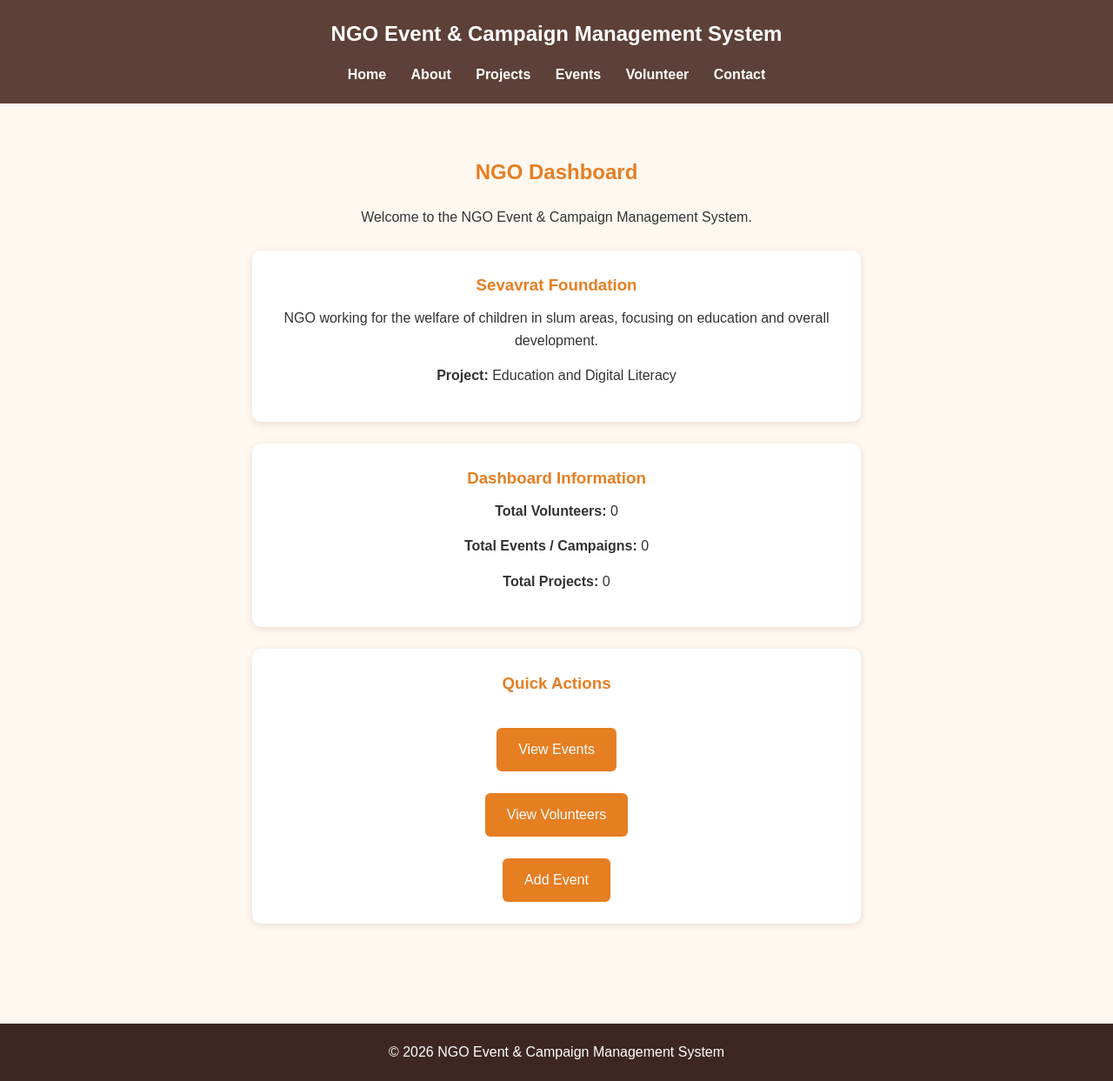
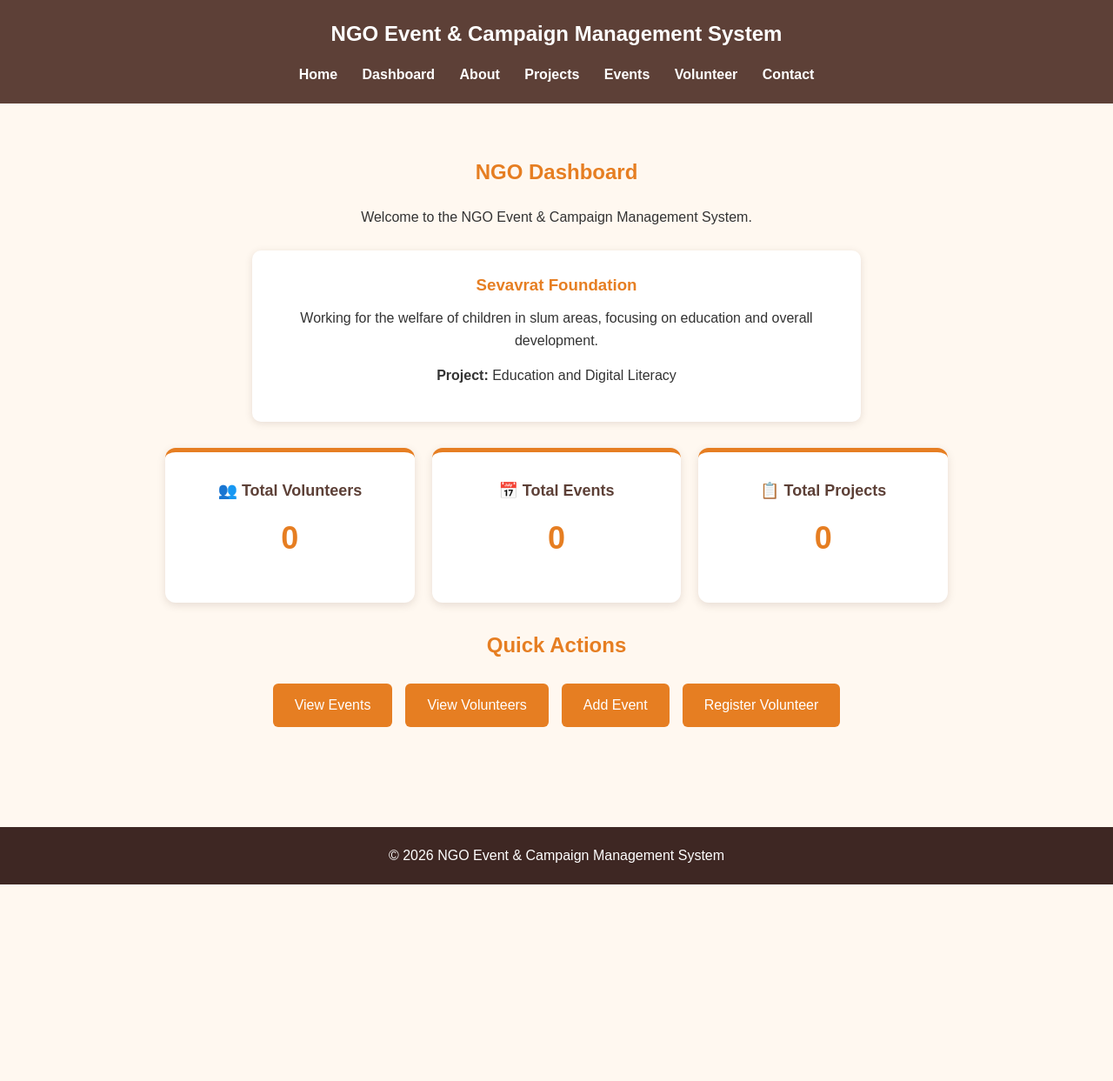
Before and after one commit to kamthesurbhi-byte/NGO_Event_Campaign_Management_System, a Flask app: page /dashboard in a window 1280 px wide. Shown: the whole page at 87% size. After the commit the page ends 1017 px from the top, so only its background shows below. Run offline with Flask 3, Linux system fonts and the light colour scheme; data that the repository does not hold is empty.

Commit message:
Add Dashboard navigation to all pages

```diff
--- a/static/css/style.css
+++ b/static/css/style.css
@@ -204,3 +204,53 @@ footer {
         padding: 40px 15px;
     }
 }
+
+/* Dashboard Statistics Cards */
+.dashboard-stats {
+    display: grid;
+    grid-template-columns: repeat(3, 1fr);
+    gap: 20px;
+    margin: 30px auto;
+    max-width: 900px;
+}
+
+.stat-card {
+    background: #FFFFFF;
+    padding: 30px 20px;
+    border-radius: 12px;
+    box-shadow: 0 3px 10px rgba(93, 64, 55, 0.15);
+    border-top: 5px solid #E67E22;
+    text-align: center;
+}
+
+.stat-card h3 {
+    color: #5D4037;
+    font-size: 18px;
+    margin-bottom: 12px;
+}
+
+.stat-card .stat-number {
+    color: #E67E22;
+    font-size: 36px;
+    font-weight: bold;
+}
+
+.dashboard-actions {
+    display: flex;
+    justify-content: center;
+    flex-wrap: wrap;
+    gap: 15px;
+    margin: 25px auto;
+}
+
+/* Responsive Dashboard */
+@media (max-width: 768px) {
+    .dashboard-stats {
+        grid-template-columns: 1fr;
+    }
+
+    .dashboard-actions {
+        flex-direction: column;
+        align-items: center;
+    }
+}
--- a/templates/about.html
+++ b/templates/about.html
@@ -14,10 +14,10 @@
 <body>
 
 <header>
-
+<h2>NGO Event & Campaign Management System</h2>
     <nav>
-        <h2>NGO Event & Campaign Management System</h2>
     <a href="/">Home</a>
+    <a href="/dashboard">Dashboard</a>
     <a href="/about">About</a>
     <a href="/projects">Projects</a>
     <a href="/events">Events</a>
--- a/templates/add_event.html
+++ b/templates/add_event.html
@@ -19,6 +19,7 @@
 
     <nav>
     <a href="/">Home</a>
+    <a href="/dashboard">Dashboard</a>
     <a href="/about">About</a>
     <a href="/projects">Projects</a>
     <a href="/events">Events</a>
--- a/templates/contact.html
+++ b/templates/contact.html
@@ -19,6 +19,7 @@
 
     <nav>
     <a href="/">Home</a>
+    <a href="/dashboard">Dashboard</a>
     <a href="/about">About</a>
     <a href="/projects">Projects</a>
     <a href="/events">Events</a>
--- a/templates/dashboard.html
+++ b/templates/dashboard.html
@@ -1,3 +1,4 @@
+
 <!DOCTYPE html>
 <html lang="en">
 <head>
@@ -9,7 +10,6 @@
     <link rel="stylesheet"
           href="{{ url_for('static', filename='css/style.css') }}">
 </head>
-
 <body>
 
 <header>
@@ -17,6 +17,7 @@
 
     <nav>
         <a href="/">Home</a>
+        <a href="/dashboard">Dashboard</a>
         <a href="/about">About</a>
         <a href="/projects">Projects</a>
         <a href="/events">Events</a>
@@ -26,64 +27,41 @@
 </header>
 
 <main>
-
     <h2>NGO Dashboard</h2>
 
-    <p>
-        Welcome to the NGO Event & Campaign Management System.
-    </p>
+    <p>Welcome to the NGO Event & Campaign Management System.</p>
 
     <div class="project">
         <h3>Sevavrat Foundation</h3>
-
-        <p>
-            NGO working for the welfare of children in slum areas,
-            focusing on education and overall development.
-        </p>
-
-        <p>
-            <strong>Project:</strong>
-            Education and Digital Literacy
-        </p>
+        <p>Working for the welfare of children in slum areas, focusing on education and overall development.</p>
+        <p><strong>Project:</strong> Education and Digital Literacy</p>
     </div>
 
-    <div class="project">
-        <h3>Dashboard Information</h3>
+    <div class="dashboard-stats">
+        <div class="stat-card">
+            <h3>👥 Total Volunteers</h3>
+            <p class="stat-number">{{ total_volunteers }}</p>
+        </div>
 
-        <p>
-            <strong>Total Volunteers:</strong>
-            {{ total_volunteers }}
-        </p>
+        <div class="stat-card">
+            <h3>📅 Total Events</h3>
+            <p class="stat-number">{{ total_events }}</p>
+        </div>
 
-        <p>
-            <strong>Total Events / Campaigns:</strong>
-            {{ total_events }}
-        </p>
-
-        <p>
-            <strong>Total Projects:</strong>
-            {{ total_projects }}
-        </p>
+        <div class="stat-card">
+            <h3>📋 Total Projects</h3>
+            <p class="stat-number">{{ total_projects }}</p>
+        </div>
     </div>
 
-    <div class="project">
+    <h2>Quick Actions</h2>
 
-        <h3>Quick Actions</h3>
-
-        <br>
-
+    <div class="dashboard-actions">
         <a href="/events" class="btn">View Events</a>
-
-        <br><br>
-
         <a href="/volunteers" class="btn">View Volunteers</a>
-
-        <br><br>
-
         <a href="/add-event" class="btn">Add Event</a>
-
+        <a href="/volunteer" class="btn">Register Volunteer</a>
     </div>
-
 </main>
 
 <footer>
--- a/templates/event_success.html
+++ b/templates/event_success.html
@@ -17,6 +17,7 @@
 
     <nav>
         <a href="/">Home</a>
+        <a href="/dashboard">Dashboard</a>
         <a href="/about">About</a>
         <a href="/projects">Projects</a>
         <a href="/events">Events</a>
--- a/templates/events.html
+++ b/templates/events.html
@@ -24,6 +24,7 @@
 
     <nav>
     <a href="/">Home</a>
+    <a href="/dashboard">Dashboard</a>
     <a href="/about">About</a>
     <a href="/projects">Projects</a>
     <a href="/events">Events</a>
--- a/templates/projects.html
+++ b/templates/projects.html
@@ -17,6 +17,7 @@
 <h2>NGO Event & Campaign Management System</h2>
     <nav>
     <a href="/">Home</a>
+    <a href="/dashboard">Dashboard</a>
     <a href="/about">About</a>
     <a href="/projects">Projects</a>
     <a href="/events">Events</a>
--- a/templates/volunteer.html
+++ b/templates/volunteer.html
@@ -19,6 +19,7 @@
 
     <nav>
     <a href="/">Home</a>
+    <a href="/dashboard">Dashboard</a>
     <a href="/about">About</a>
     <a href="/projects">Projects</a>
     <a href="/events">Events</a>
--- a/templates/volunteer_success.html
+++ b/templates/volunteer_success.html
@@ -17,6 +17,7 @@
 
     <nav>
         <a href="/">Home</a>
+        <a href="/dashboard">Dashboard</a>
         <a href="/about">About</a>
         <a href="/projects">Projects</a>
         <a href="/events">Events</a>
--- a/templates/volunteers.html
+++ b/templates/volunteers.html
@@ -19,6 +19,7 @@
 
     <nav>
     <a href="/">Home</a>
+    <a href="/dashboard">Dashboard</a>
     <a href="/about">About</a>
     <a href="/projects">Projects</a>
     <a href="/events">Events</a>
```
